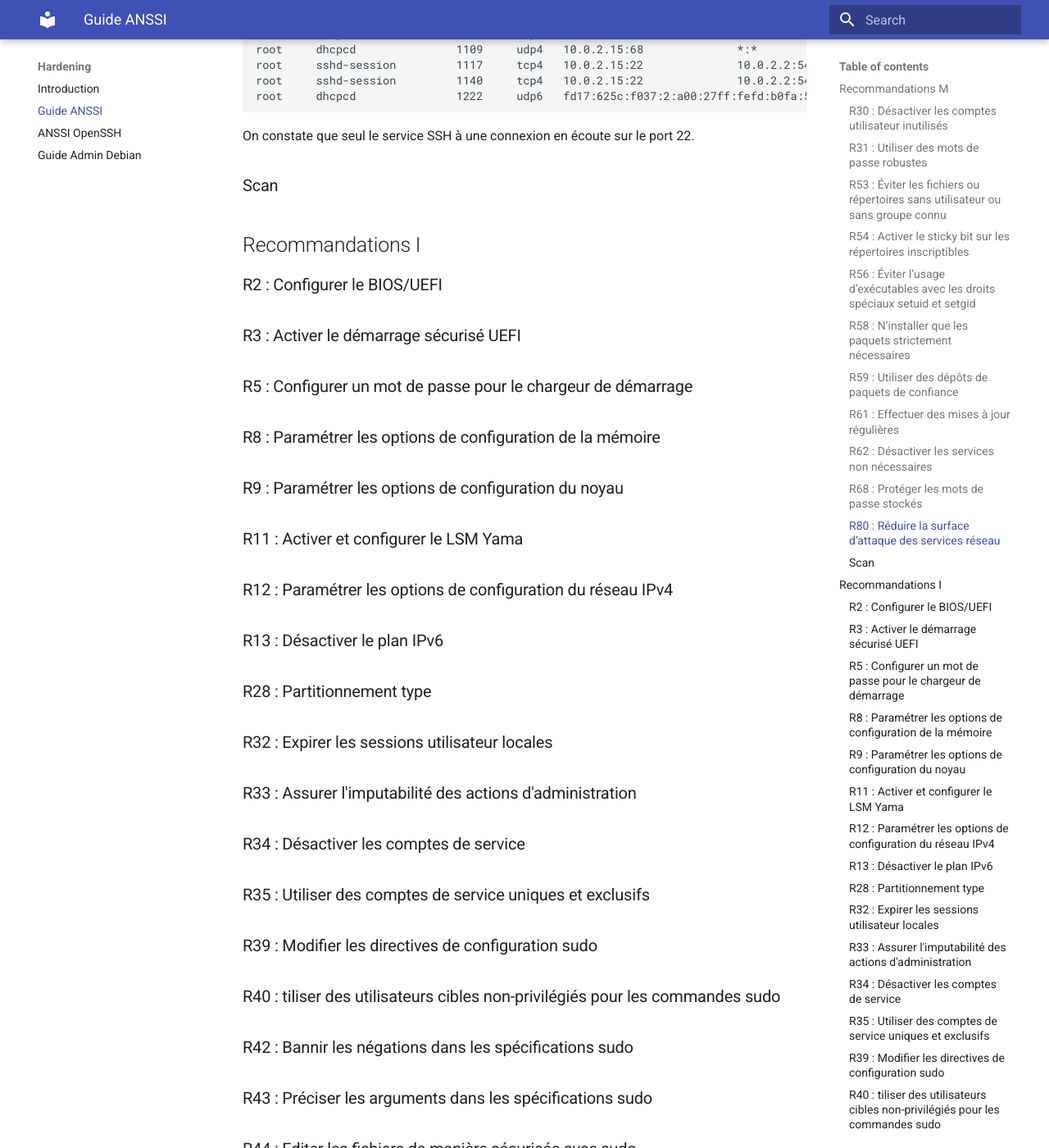
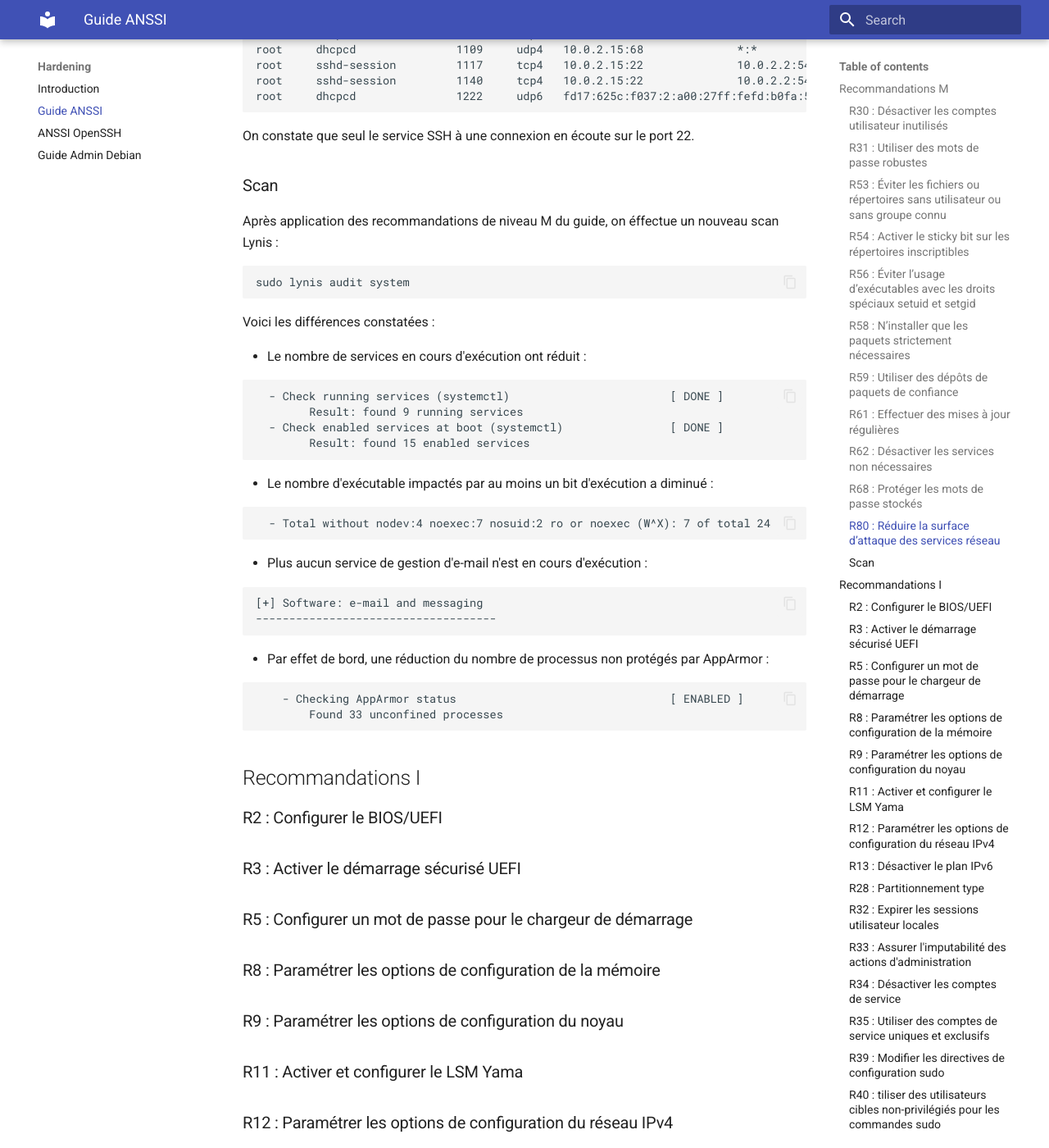
Before and after one commit to B1aSst/wiki-hardening-linux, an MkDocs documentation site: the page built from docs/hardening/guide-anssi.md, in a window 1280 px wide and 1400 px high, scrolled down 6591 px. Shown: the whole window at 82% size. Built offline with MkDocs 1.6.1 and Material for MkDocs 9.7.7, drawn with Linux system fonts in a browser that asks for light colours.

Commit message:
Added scan diff

````diff
--- a/docs/hardening/guide-anssi.md
+++ b/docs/hardening/guide-anssi.md
@@ -289,6 +289,44 @@ On constate que seul le service SSH à une connexion en écoute sur le port 22.
 
 ### Scan
 
+Après application des recommandations de niveau M du guide, on éffectue un nouveau scan Lynis :
+
+```bash
+sudo lynis audit system
+```
+
+Voici les différences constatées :
+
+* Le nombre de services en cours d'exécution ont réduit :
+
+```
+  - Check running services (systemctl)                        [ DONE ]
+        Result: found 9 running services
+  - Check enabled services at boot (systemctl)                [ DONE ]
+        Result: found 15 enabled services
+```
+
+* Le nombre d'exécutable impactés par au moins un bit d'exécution a diminué :
+
+```
+  - Total without nodev:4 noexec:7 nosuid:2 ro or noexec (W^X): 7 of total 24
+```
+
+* Plus aucun service de gestion d'e-mail n'est en cours d'exécution :
+
+```
+[+] Software: e-mail and messaging
+------------------------------------
+
+```
+
+* Par effet de bord, une réduction du nombre de processus non protégés par AppArmor :
+
+```
+    - Checking AppArmor status                                [ ENABLED ]
+        Found 33 unconfined processes
+```
+
 ## Recommandations I
 
 ### R2 : Configurer le BIOS/UEFI
````
